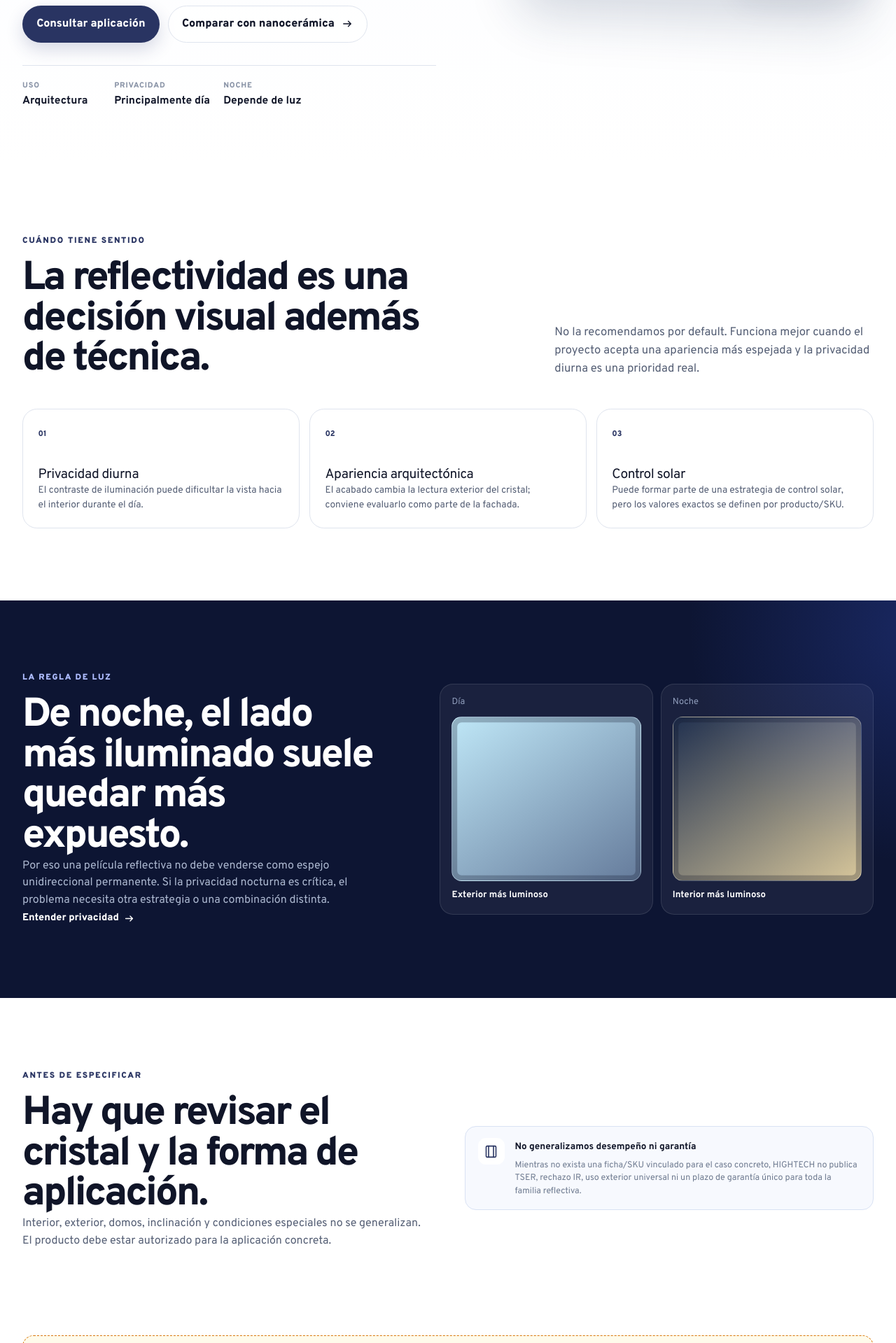
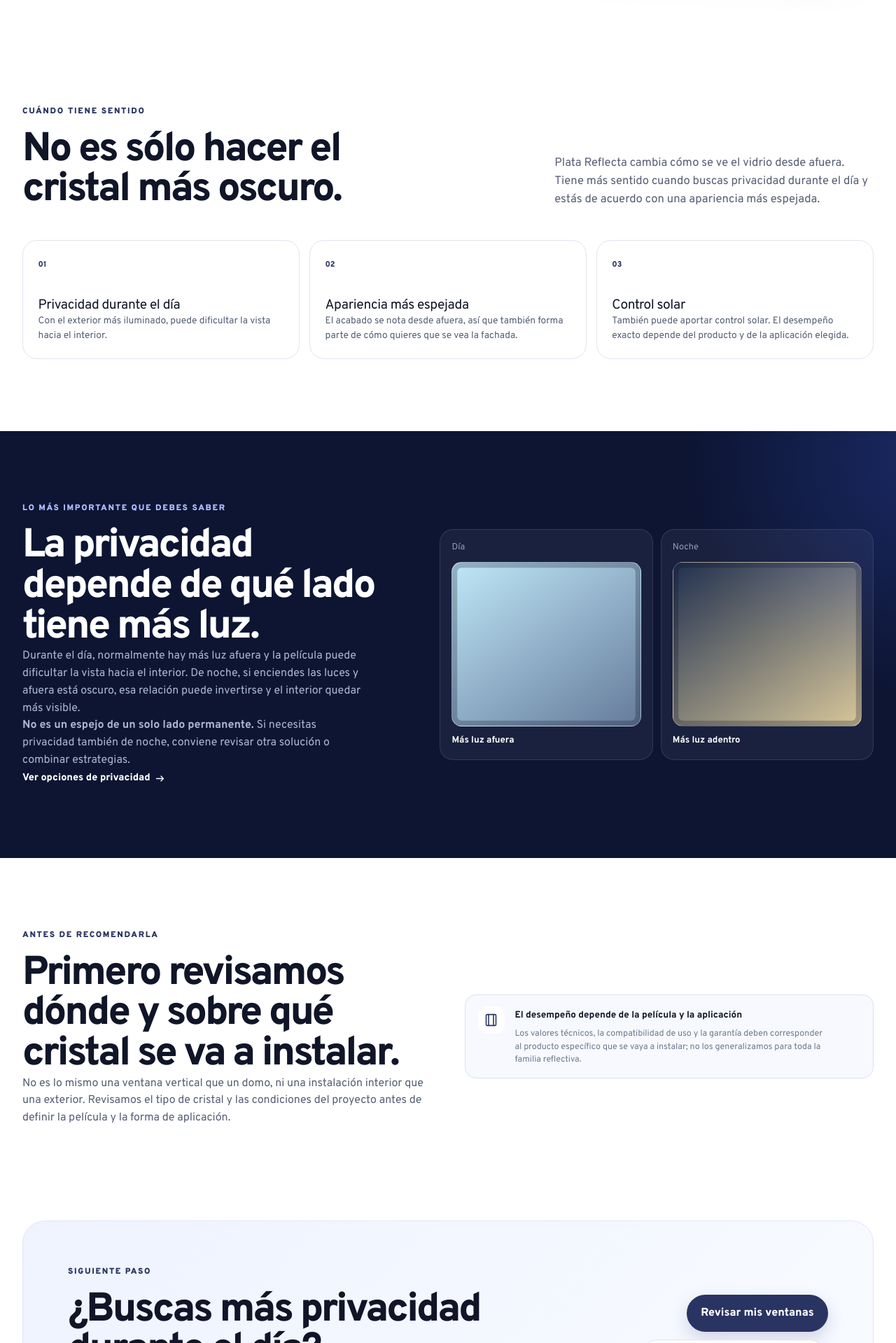
Before and after one commit to juanchalita00/hightech-web2, a Next.js app: page /peliculas/plata-reflecta in a window 1280 px wide. Shown: the part 841-2760 px from the top of the page at 70% size. Built offline with nearby package versions, Linux system fonts and the light colour scheme.

Commit message:
Make reflective film page customer-first

```diff
--- a/src/app/peliculas/plata-reflecta/page.tsx
+++ b/src/app/peliculas/plata-reflecta/page.tsx
@@ -3,8 +3,6 @@
 import { LimitationNotice } from "@/components/LimitationNotice";
 import { ProductCTA } from "@/components/ProductCTA";
 import { ProductHero } from "@/components/ProductHero";
-import { WarrantySummaryGate } from "@/components/WarrantySummaryGate";
-import { GateNotice } from "@/components/GateNotice";
 
 export const metadata = { alternates: { canonical: "/peliculas/plata-reflecta/" },
   title: { absolute: "Película Plata Reflecta | HIGHTECH Polarizados" },
@@ -13,15 +11,14 @@
 
 export default function ReflectivePage() {
   return <>
-    <ProductHero variant="reflective" eyebrow="Plata Reflecta · arquitectura" title="Privacidad diurna cuando una apariencia reflectiva sí forma parte de la solución." description="La reflectividad puede ayudar a limitar la vista hacia el interior durante el día y aportar control solar, pero el resultado depende del producto, el cristal y la diferencia de luz entre ambos lados." ctaLabel="Consultar aplicación" context={{sourcePage:"/peliculas/plata-reflecta/", product:"Plata Reflecta", businessLine:"residential"}} facts={[{label:"Uso",value:"Arquitectura"},{label:"Privacidad",value:"Principalmente día"},{label:"Noche",value:"Depende de luz"}]} secondary={<Link href="/peliculas/nanoceramica/" className="button button-secondary">Comparar con nanocerámica <Icon name="arrow" size={18}/></Link>} />
+    <ProductHero variant="reflective" eyebrow="Plata Reflecta · arquitectura" title="Privacidad de día con una apariencia más reflectiva." description="Cuando afuera hay más luz que adentro, la película puede dificultar la vista hacia el interior. También modifica la apariencia del cristal y puede aportar control solar." ctaLabel="Quiero saber si me funciona" context={{sourcePage:"/peliculas/plata-reflecta/", product:"Plata Reflecta", businessLine:"residential"}} facts={[{label:"Ideal para",value:"Privacidad diurna"},{label:"Acabado",value:"Más reflectivo"},{label:"De noche",value:"Cambia con la luz"}]} secondary={<Link href="/peliculas/nanoceramica/" className="button button-secondary">Comparar con nanocerámica <Icon name="arrow" size={18}/></Link>} />
 
-    <section className="section reflecta-fit-section"><div className="container"><div className="section-heading section-heading-split"><div><p className="eyebrow">Cuándo tiene sentido</p><h2>La reflectividad es una decisión visual además de técnica.</h2></div><p>No la recomendamos por default. Funciona mejor cuando el proyecto acepta una apariencia más espejada y la privacidad diurna es una prioridad real.</p></div><div className="reflecta-fit-grid"><article><span>01</span><h3>Privacidad diurna</h3><p>El contraste de iluminación puede dificultar la vista hacia el interior durante el día.</p></article><article><span>02</span><h3>Apariencia arquitectónica</h3><p>El acabado cambia la lectura exterior del cristal; conviene evaluarlo como parte de la fachada.</p></article><article><span>03</span><h3>Control solar</h3><p>Puede formar parte de una estrategia de control solar, pero los valores exactos se definen por producto/SKU.</p></article></div></div></section>
+    <section className="section reflecta-fit-section"><div className="container"><div className="section-heading section-heading-split"><div><p className="eyebrow">Cuándo tiene sentido</p><h2>No es sólo hacer el cristal más oscuro.</h2></div><p>Plata Reflecta cambia cómo se ve el vidrio desde afuera. Tiene más sentido cuando buscas privacidad durante el día y estás de acuerdo con una apariencia más espejada.</p></div><div className="reflecta-fit-grid"><article><span>01</span><h3>Privacidad durante el día</h3><p>Con el exterior más iluminado, puede dificultar la vista hacia el interior.</p></article><article><span>02</span><h3>Apariencia más espejada</h3><p>El acabado se nota desde afuera, así que también forma parte de cómo quieres que se vea la fachada.</p></article><article><span>03</span><h3>Control solar</h3><p>También puede aportar control solar. El desempeño exacto depende del producto y de la aplicación elegida.</p></article></div></div></section>
 
-    <section className="section section-dark reflecta-light-section"><div className="container reflecta-light-grid"><div><p className="eyebrow eyebrow-light">La regla de luz</p><h2>De noche, el lado más iluminado suele quedar más expuesto.</h2><p>Por eso una película reflectiva no debe venderse como espejo unidireccional permanente. Si la privacidad nocturna es crítica, el problema necesita otra estrategia o una combinación distinta.</p><Link className="text-link text-link-on-dark" href="/peliculas/privacidad/">Entender privacidad <Icon name="arrow" size={17}/></Link></div><div className="reflecta-day-night" aria-hidden="true"><div><small>Día</small><span className="reflecta-window day"/><strong>Exterior más luminoso</strong></div><div><small>Noche</small><span className="reflecta-window night"/><strong>Interior más luminoso</strong></div></div></div></section>
+    <section className="section section-dark reflecta-light-section"><div className="container reflecta-light-grid"><div><p className="eyebrow eyebrow-light">Lo más importante que debes saber</p><h2>La privacidad depende de qué lado tiene más luz.</h2><p>Durante el día, normalmente hay más luz afuera y la película puede dificultar la vista hacia el interior. De noche, si enciendes las luces y afuera está oscuro, esa relación puede invertirse y el interior quedar más visible.</p><p><strong>No es un espejo de un solo lado permanente.</strong> Si necesitas privacidad también de noche, conviene revisar otra solución o combinar estrategias.</p><Link className="text-link text-link-on-dark" href="/peliculas/privacidad/">Ver opciones de privacidad <Icon name="arrow" size={17}/></Link></div><div className="reflecta-day-night" aria-hidden="true"><div><small>Día</small><span className="reflecta-window day"/><strong>Más luz afuera</strong></div><div><small>Noche</small><span className="reflecta-window night"/><strong>Más luz adentro</strong></div></div></div></section>
 
-    <section className="section"><div className="container reflecta-check-grid"><div><p className="eyebrow">Antes de especificar</p><h2>Hay que revisar el cristal y la forma de aplicación.</h2><p>Interior, exterior, domos, inclinación y condiciones especiales no se generalizan. El producto debe estar autorizado para la aplicación concreta.</p></div><LimitationNotice title="No generalizamos desempeño ni garantía"><p>Mientras no exista una ficha/SKU vinculado para el caso concreto, HIGHTECH no publica TSER, rechazo IR, uso exterior universal ni un plazo de garantía único para toda la familia reflectiva.</p></LimitationNotice></div></section>
+    <section className="section"><div className="container reflecta-check-grid"><div><p className="eyebrow">Antes de recomendarla</p><h2>Primero revisamos dónde y sobre qué cristal se va a instalar.</h2><p>No es lo mismo una ventana vertical que un domo, ni una instalación interior que una exterior. Revisamos el tipo de cristal y las condiciones del proyecto antes de definir la película y la forma de aplicación.</p></div><LimitationNotice title="El desempeño depende de la película y la aplicación"><p>Los valores técnicos, la compatibilidad de uso y la garantía deben corresponder al producto específico que se vaya a instalar; no los generalizamos para toda la familia reflectiva.</p></LimitationNotice></div></section>
 
-    <div className="container"><GateNotice title="Strong claims gate">`reflectiveStrongClaims=false`: mantener ocultos datos técnicos exactos y garantía universal hasta vincular fuente aprobada.</GateNotice><WarrantySummaryGate product="Plata Reflecta" /></div>
-    <ProductCTA title="Si buscas privacidad de día, primero revisemos cómo se comporta la luz en tu cristal." text="Con fotos del interior y exterior podemos evaluar si una solución reflectiva tiene sentido o si conviene otra estrategia." cta="Consultar mi aplicación" context={{sourcePage:"/peliculas/plata-reflecta/", product:"Plata Reflecta", problem:"privacy"}} secondaryHref="/peliculas/privacidad/" secondaryLabel="Ver opciones de privacidad" />
+    <ProductCTA title="¿Buscas más privacidad durante el día?" text="Con fotos del interior y exterior podemos revisar cómo se comporta la luz en tus ventanas y decirte si Plata Reflecta tiene sentido o si otra solución encaja mejor." cta="Revisar mis ventanas" context={{sourcePage:"/peliculas/plata-reflecta/", product:"Plata Reflecta", problem:"privacy"}} secondaryHref="/peliculas/privacidad/" secondaryLabel="Ver opciones de privacidad" />
   </>;
 }
```
